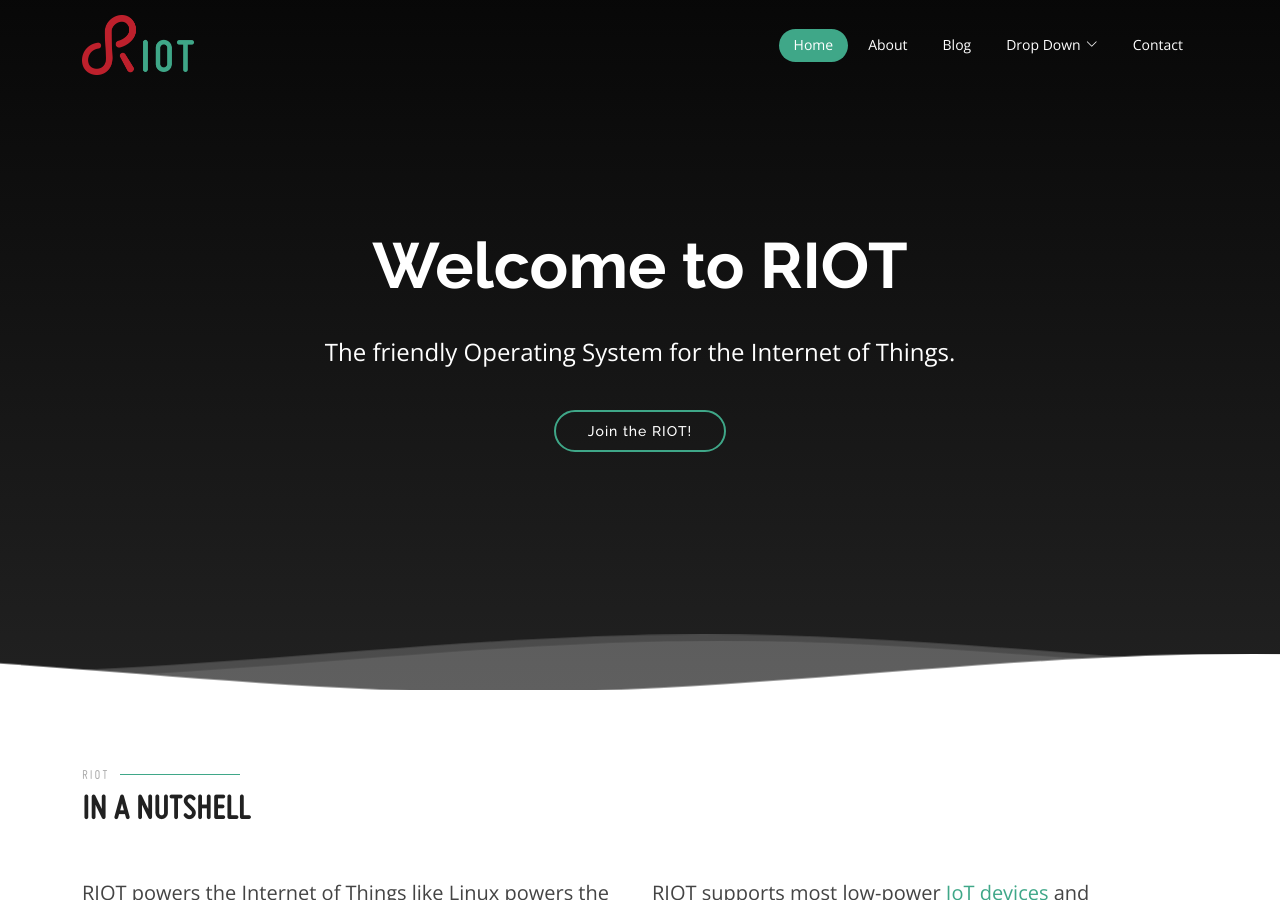
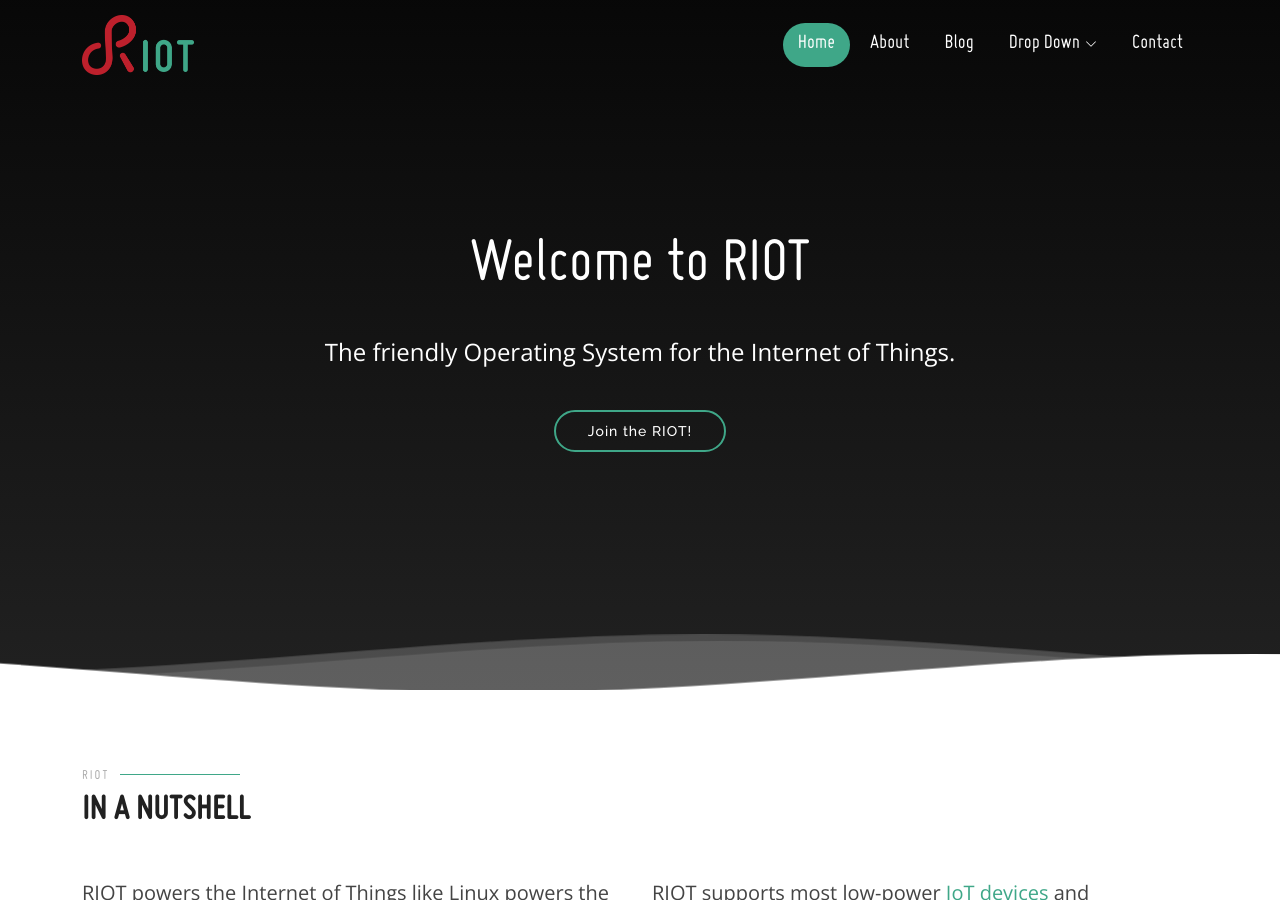
Before and after one commit to RIOT-OS/riot-os.org, a Jekyll site: the page built from index.html, in a window 1280 px wide and 900 px high. Built offline with Jekyll 4.4.1, drawn with Linux system fonts in a browser that asks for light colours; nearby versions of some CDN libraries; some web fonts are replaced.

Commit message:
css: fix font type header title and navbar

```diff
--- a/_sass/components/navbar.scss
+++ b/_sass/components/navbar.scss
@@ -2,7 +2,7 @@
 * Desktop Navigation
 */
 .navbar {
-    padding: 0;
+    font-family: "Miso";
   }
 
   .navbar ul {
@@ -23,7 +23,7 @@
     justify-content: space-between;
     padding: 5px 15px 7px 15px;
     margin-left: 5px;
-    font-size: 14px;
+    font-size: 21px;
     color: $light;
     white-space: nowrap;
     transition: 0.3s;
--- a/_sass/pages/index.scss
+++ b/_sass/pages/index.scss
@@ -988,9 +988,8 @@
   h2 {
     color: $light;
     margin-bottom: 30px;
-    font-family: "Raleway", sans-serif;
+    font-family: "Miso", sans-serif;
     font-size: 4em;
-    font-weight: 700;
   }
 
   p {
```
